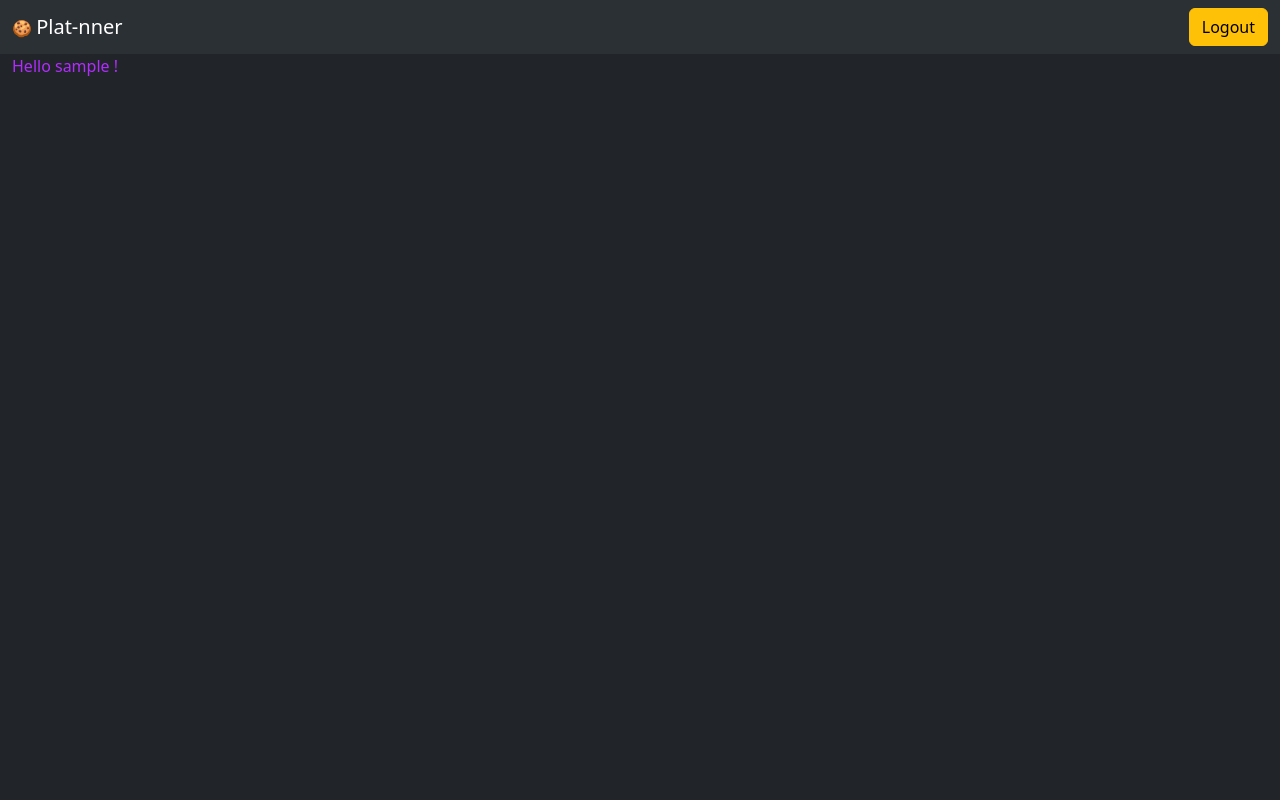
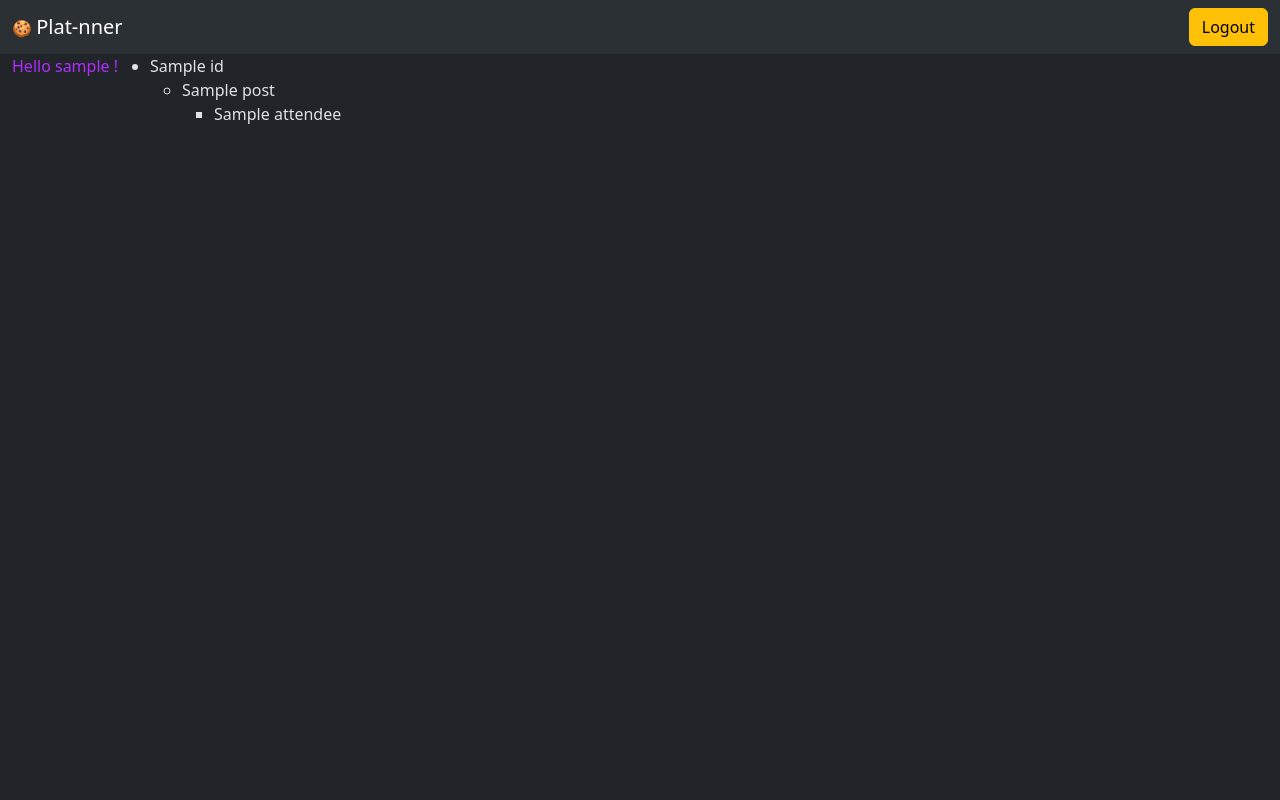
Before and after one commit to shroom-r/plat-nner, a Flask app: template flaskr/app/templates/index.html in a window 1280 px wide. Run offline with Flask 3, Linux system fonts and the light colour scheme; a user stored in the database is signed in; tables that the repository leaves empty hold one stand-in row (values such as "Sample post"); the template is opened without the code that fills it: most values are stand-ins (such as "Sample title", 1, 10 or a date in 2020); parts of the project's set-up code (start-up, migrations or seed data) failed here and were passed over; some libraries are stand-ins or nearby versions.

Commit message:
WIP in showing database events on index page

```diff
--- a/flaskr/app/__init__.py
+++ b/flaskr/app/__init__.py
@@ -5,6 +5,7 @@
 
 
 import os
+import json
 from flask import Flask
 from flask import render_template, request, redirect, flash
 
@@ -19,6 +20,7 @@
 from app.forms.loginForm import LoginForm
 from app.forms.registerForm import RegisterForm
 from flask_login import LoginManager, login_user, login_required, logout_user, current_user
+from sqlalchemy import select
 
 from app.models.User import User
 from app.models.Event import Event
@@ -62,7 +64,11 @@
     @app.route("/")
     @login_required
     def index():
-        return render_template('index.html')
+
+        # Get events and event posts
+        events = db.session.execute(select(Event)).all()
+
+        return render_template('index.html', events = events)
 
     @app.route("/login", methods=['GET', 'POST'])
     def login():
--- a/flaskr/app/models/EventPost.py
+++ b/flaskr/app/models/EventPost.py
@@ -13,4 +13,7 @@
     attendees = mapped_column(JSON)
 
     def get_attendees(self):
-        return json.loads(self.attendees)['data']
+        if self.attendees:
+            return json.loads(self.attendees)['data']
+        else:
+            return []
--- a/flaskr/app/templates/index.html
+++ b/flaskr/app/templates/index.html
@@ -4,4 +4,21 @@
 <div>
   <p>Hello {{ current_user.username }} ! </p>
 </div>
+<div>
+  <ul>
+    {% for event in events %}
+      <li>{{ event[0].name }}</li>
+      <ul>
+        {% for post in event[0].event_posts %}
+          <li>{{ post.name }}</li>
+          <ul>
+            {% for attendee in post.get_attendees() %}
+              <li>{{ attendee }}</li>
+            {% endfor %}
+          </ul>
+        {% endfor %}
+      </ul>
+    {% endfor %}
+  </ul>
+</div>
 {% endblock %}
```
